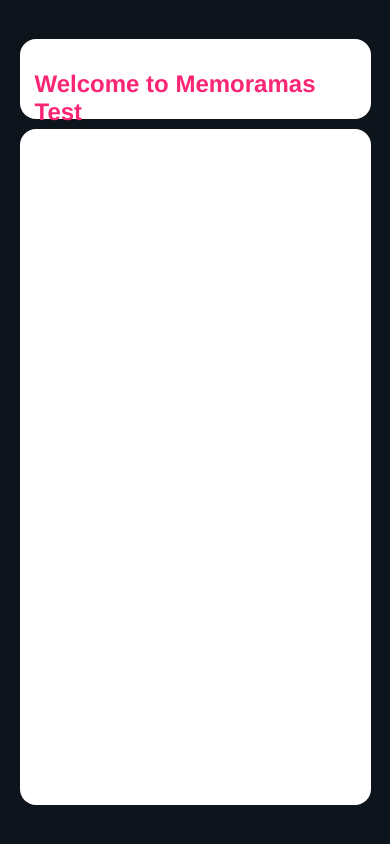
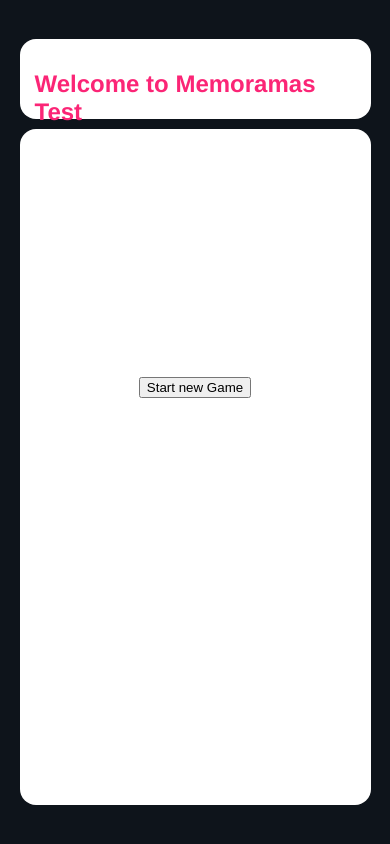
Before and after one commit to jamesrz95/juego-memoria, a React (Create React App) app: page / in a window 390 px wide. Built offline with nearby package versions, Linux system fonts and the light colour scheme.

Commit message:
Responsive design for cards .

```diff
--- a/src/components/Card.js
+++ b/src/components/Card.js
@@ -26,8 +26,8 @@
 };
 
 const CardStyle = styled.div`
-  height: 50%;
-  width: 10%;
+  height: 80%;
+  width: 8%;
   border-radius: 5px;
   margin: 10px;
   cursor: pointer;
--- a/src/components/listCards.js
+++ b/src/components/listCards.js
@@ -55,7 +55,11 @@
   console.log("New Cards: ", cardsGame);
   return (
     <WrapperList>
-      {!cardsGame ? <button onClick={shuffleCards}>Start new Game</button> : ""}
+      {cardsGame.length === 0 ? (
+        <button onClick={shuffleCards}>Start new Game</button>
+      ) : (
+        ""
+      )}
       {cardsGame &&
         cardsGame.map((item) => (
           <Card
@@ -70,7 +74,7 @@
 };
 
 const WrapperList = styled.div`
-  height: 40%;
+  height: 20%;
   width: 100%;
   display: flex;
   align-items: center;
@@ -79,6 +83,6 @@
   flex-wrap: wrap;
   row-gap: 10px;
   column-gap: 70px;
-  margin-bottom: 5rem;
+  margin-bottom: 10rem;
 `;
 export default ListCards;
```
